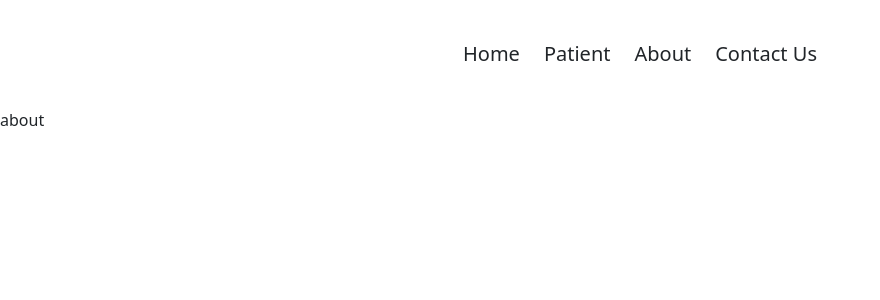
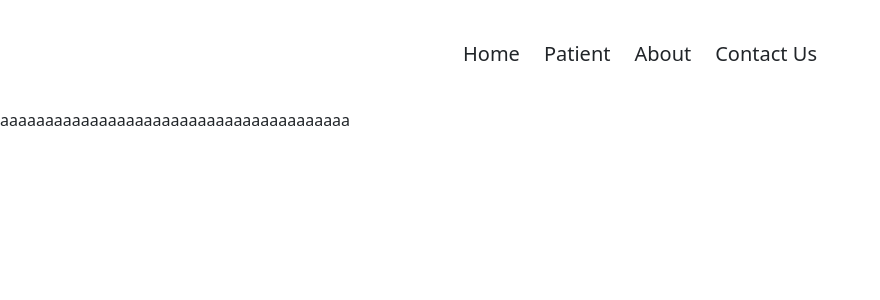
Before and after one commit to loopgoeson/DispensaryMS, a React (Create React App) app: page /About in a window 1280 px wide. Shown: the top 300 px of the page, without its empty margins (0-880 px from the left). Built offline with nearby package versions, Linux system fonts and the light colour scheme.

Commit message:
updating aboutpage

```diff
--- a/src/Components/About.js
+++ b/src/Components/About.js
@@ -3,7 +3,7 @@ import React from 'react'
 const About = () => {
   return (
     <div>
-      about
+      aaaaaaaaaaaaaaaaaaaaaaaaaaaaaaaaaaaaaaa
     </div>
   )
 }
```
